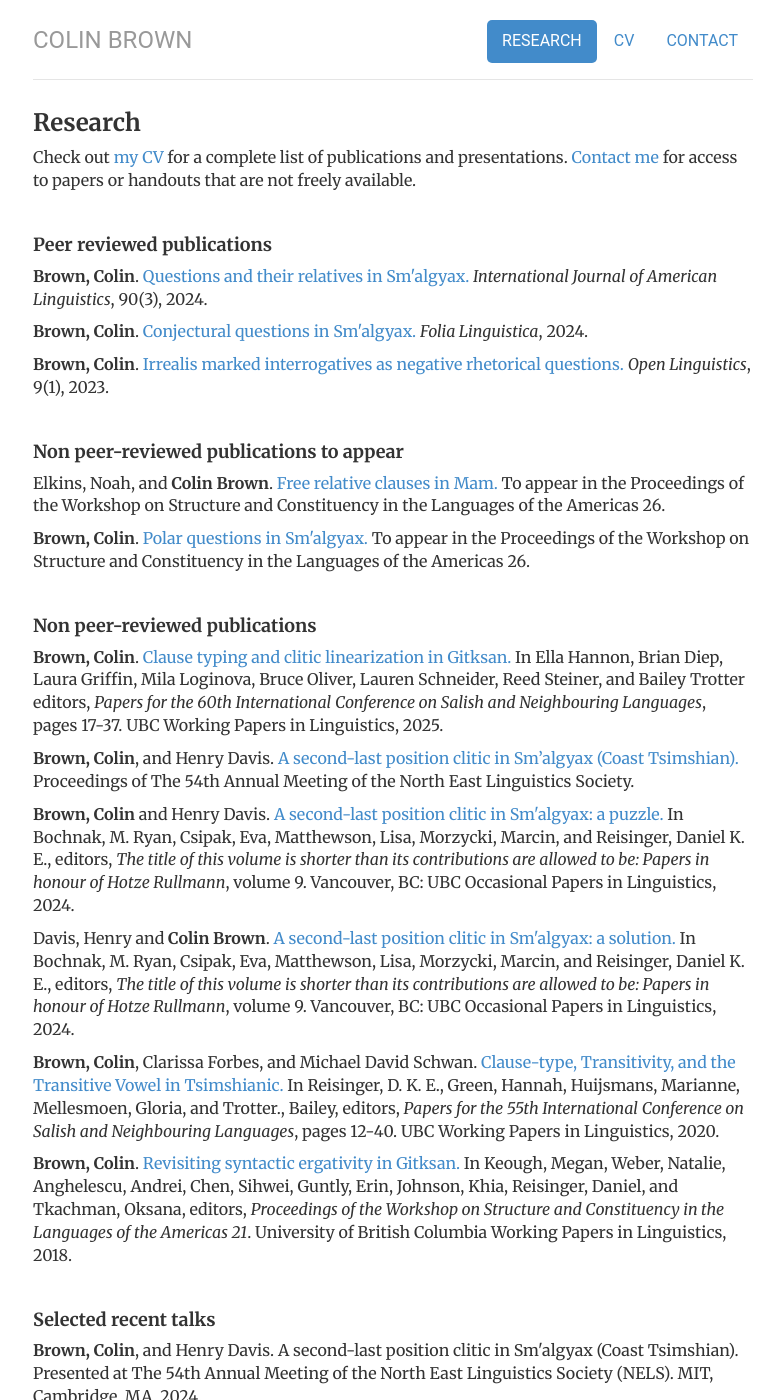
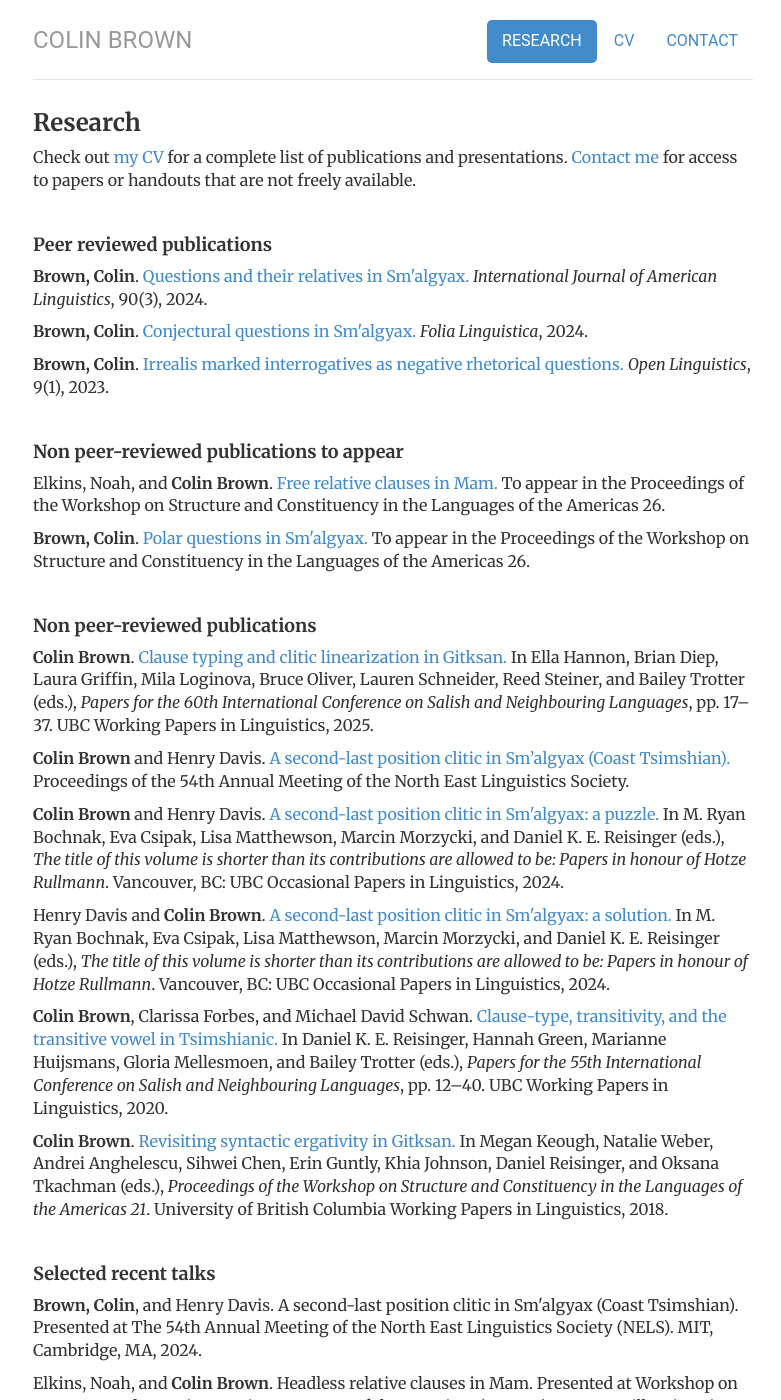
Before and after one commit to colinbr/colinbr.github.io, a Jekyll site: the page built from research/index.html, in a window 1280 px wide and 1400 px high. Shown: the whole window, without its empty margins (247-1028 px from the left). Built offline with Jekyll 4.4.1, drawn with Linux system fonts in a browser that asks for light colours; some of the changed lines change nothing that is shown.

Commit message:
Update index.html

```diff
--- a/research/index.html
+++ b/research/index.html
@@ -31,7 +31,7 @@ description: Colin Brown's research
 
 		<br>
 
-	<h4>Non peer-reviewed publications</h4>
+<!-- 	<h4>Non peer-reviewed publications</h4>
 
 		<p><b>Brown, Colin</b>. <a href="https://lingpapers.sites.olt.ubc.ca/files/2025/07/BrownICSNL60.pdf">Clause typing and clitic linearization in Gitksan.</a> In Ella Hannon, Brian Diep, Laura Griffin, Mila Loginova, Bruce Oliver, Lauren Schneider, Reed Steiner, and Bailey Trotter editors, <em>Papers for the 60th International Conference on Salish and Neighbouring Languages</em>, pages 17-37. UBC Working Papers in Linguistics, 2025.</p>
 		<p><b>Brown, Colin</b>, and Henry Davis. <a href="https://drive.google.com/file/d/1NjzLiSCvA4YCTMMaqbDOIE71M0eM84j9/view?usp=sharing">A second-last position clitic in Sm’algyax (Coast Tsimshian).</a> Proceedings of The 54th Annual Meeting of the North East Linguistics Society.</p>
@@ -41,7 +41,22 @@ description: Colin Brown's research
 		<p><b>Brown, Colin</b>. <a href="https://lingpapers.sites.olt.ubc.ca/files/2018/01/WSCLA21-06-Brown.pdf">Revisiting syntactic ergativity in Gitksan.</a> In Keough, Megan, Weber, Natalie,
 		Anghelescu, Andrei, Chen, Sihwei, Guntly, Erin, Johnson, Khia, Reisinger, Daniel, and Tkachman,
 		Oksana, editors, <em>Proceedings of the Workshop on Structure and Constituency in the Languages of
-		the Americas 21</em>. University of British Columbia Working Papers in Linguistics, 2018. </p>
+		the Americas 21</em>. University of British Columbia Working Papers in Linguistics, 2018. </p> -->
+
+<h4>Non peer-reviewed publications</h4>
+
+	<p><b>Colin Brown</b>. <a href="https://lingpapers.sites.olt.ubc.ca/files/2025/07/BrownICSNL60.pdf">Clause typing and clitic linearization in Gitksan.</a> In Ella Hannon, Brian Diep, Laura Griffin, Mila Loginova, Bruce Oliver, Lauren Schneider, Reed Steiner, and Bailey Trotter (eds.), <em>Papers for the 60th International Conference on Salish and Neighbouring Languages</em>, pp. 17–37. UBC Working Papers in Linguistics, 2025.</p>
+
+	<p><b>Colin Brown</b> and Henry Davis. <a href="https://drive.google.com/file/d/1NjzLiSCvA4YCTMMaqbDOIE71M0eM84j9/view?usp=sharing">A second-last position clitic in Sm’algyax (Coast Tsimshian).</a> Proceedings of the 54th Annual Meeting of the North East Linguistics Society.</p>
+
+	<p><b>Colin Brown</b> and Henry Davis. <a href="https://lingpapers.sites.olt.ubc.ca/files/2024/11/UBCOPL_Hotzes_Volume_Brown_Davis.pdf">A second-last position clitic in Sm'algyax: a puzzle.</a> In M. Ryan Bochnak, Eva Csipak, Lisa Matthewson, Marcin Morzycki, and Daniel K. E. Reisinger (eds.), <em>The title of this volume is shorter than its contributions are allowed to be: Papers in honour of Hotze Rullmann</em>. Vancouver, BC: UBC Occasional Papers in Linguistics, 2024.</p>
+
+	<p>Henry Davis and <b>Colin Brown</b>. <a href="https://lingpapers.sites.olt.ubc.ca/files/2024/11/UBCOPL_Hotzes_Volume_Davis_Brown.pdf">A second-last position clitic in Sm'algyax: a solution.</a> In M. Ryan Bochnak, Eva Csipak, Lisa Matthewson, Marcin Morzycki, and Daniel K. E. Reisinger (eds.), <em>The title of this volume is shorter than its contributions are allowed to be: Papers in honour of Hotze Rullmann</em>. Vancouver, BC: UBC Occasional Papers in Linguistics, 2024.</p>
+
+	<p><b>Colin Brown</b>, Clarissa Forbes, and Michael David Schwan. <a href="http://lingpapers.sites.olt.ubc.ca/files/2020/07/02_ICSNL55_Brown_Forbes_Schwan_final.pdf">Clause-type, transitivity, and the transitive vowel in Tsimshianic.</a> In Daniel K. E. Reisinger, Hannah Green, Marianne Huijsmans, Gloria Mellesmoen, and Bailey Trotter (eds.), <em>Papers for the 55th International Conference on Salish and Neighbouring Languages</em>, pp. 12–40. UBC Working Papers in Linguistics, 2020.</p>
+
+	<p><b>Colin Brown</b>. <a href="https://lingpapers.sites.olt.ubc.ca/files/2018/01/WSCLA21-06-Brown.pdf">Revisiting syntactic ergativity in Gitksan.</a> In Megan Keough, Natalie Weber, Andrei Anghelescu, Sihwei Chen, Erin Guntly, Khia Johnson, Daniel Reisinger, and Oksana Tkachman (eds.), <em>Proceedings of the Workshop on Structure and Constituency in the Languages of the Americas 21</em>. University of British Columbia Working Papers in Linguistics, 2018.</p>
+
 
 
 
```
